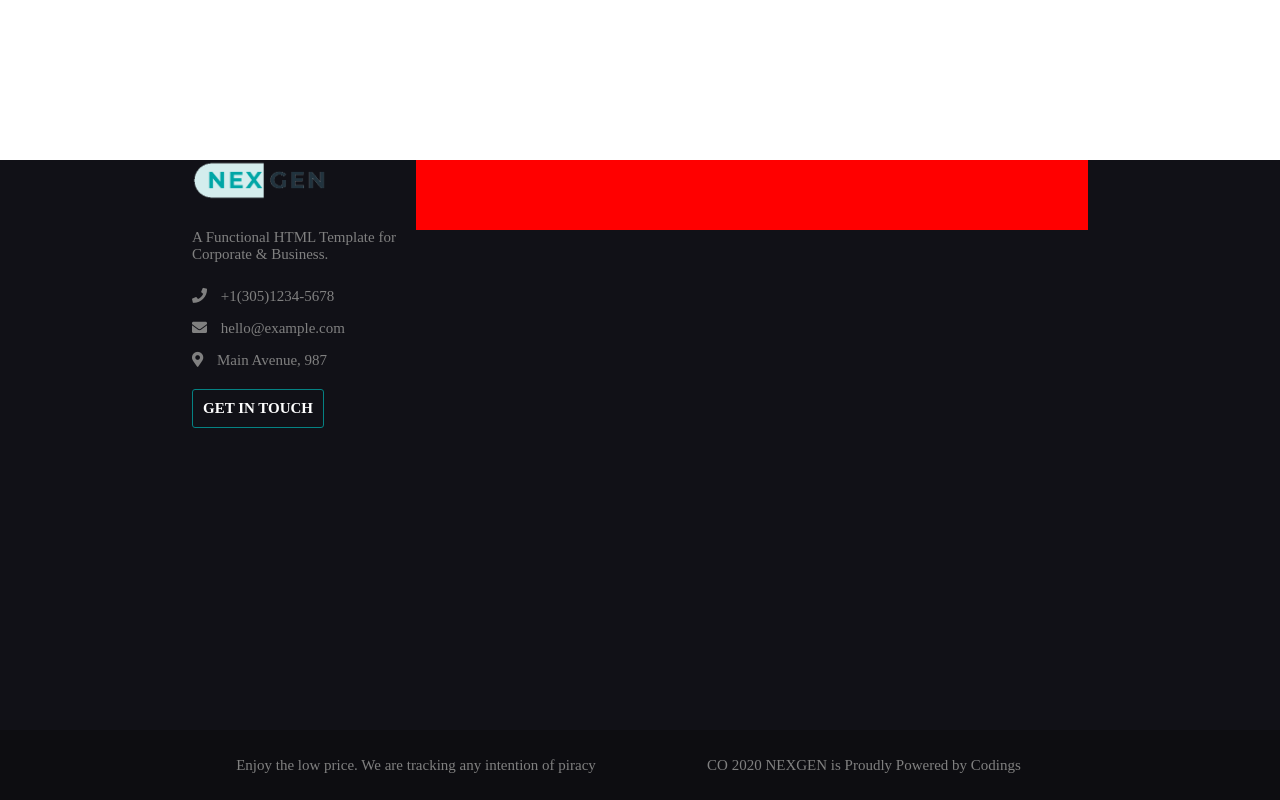
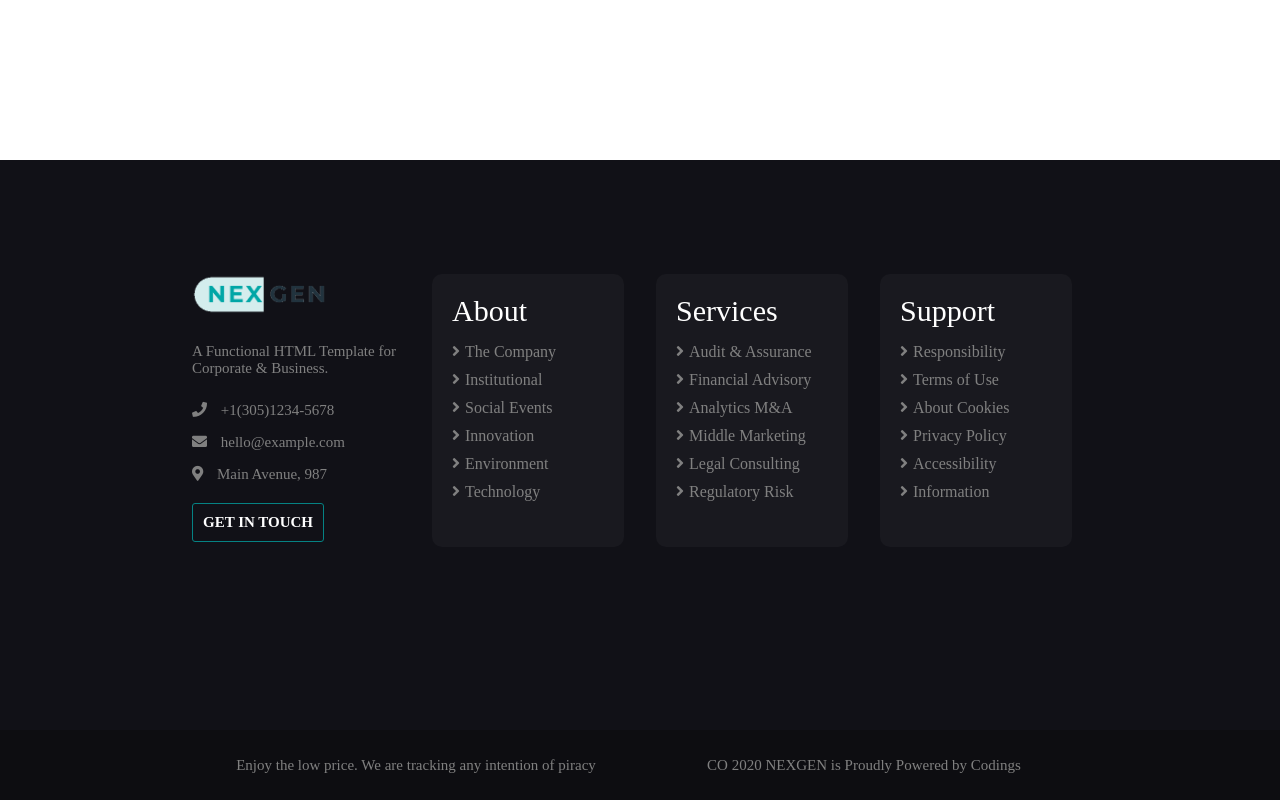
Before and after one commit to Marian-Ovidiu/proj-html-vuejs, a website: page index.html in a window 1280 px wide. Shown: the part 4840-5640 px from the top of the page. Drawn offline with nearby package versions, Linux system fonts and the light colour scheme.

Commit message:
Completato footer

```diff
--- a/index.html
+++ b/index.html
@@ -212,7 +212,10 @@
               <div class="footer-top-content-left-button">GET IN TOUCH</div>
             </div>
             <div class="footer-top-content-right">
-
+              <div class="footer-top-content-right-box" v-for="item in footer">
+                <div class="footer-top-content-right-box-title">{{item.name}}</div>
+                <div class="footer-top-content-right-box-nestedBox" v-for="element in item.content"><span><i class="fas fa-angle-right"></i></span>{{element}}</div>
+              </div>
             </div>
           </div>
         </div>
--- a/main.js
+++ b/main.js
@@ -53,6 +53,11 @@ var app = new Vue({
       {link: 'images/logo-2.png'},
       {link: 'images/logo-3.png'},
       {link: 'images/logo-4.png'}
+    ],
+    footer: [
+      {name: 'About', content: ['The Company', 'Institutional', 'Social Events', 'Innovation', 'Environment', 'Technology']},
+      {name: 'Services', content: ['Audit & Assurance', 'Financial Advisory', 'Analytics M&A', 'Middle Marketing', 'Legal Consulting', 'Regulatory Risk']},
+      {name: 'Support', content: ['Responsibility', 'Terms of Use', 'About Cookies', 'Privacy Policy', 'Accessibility', 'Information']}
     ]
   },
   methods: {
--- a/src/app.scss
+++ b/src/app.scss
@@ -464,7 +464,7 @@
     position: relative;
     &-content {
       position: absolute;
-      top: 20%;
+      top: 15%;
       left: 15%;
       width: 70%;
       display: flex;
@@ -574,7 +574,11 @@
     }
     &-top {
       width: 100%;
+      position: relative;
       &-content {
+        position: absolute;
+        top: 20%;
+        left: 15%;
         margin: auto;
         width: 70%;
         color: gray;
@@ -610,8 +614,26 @@
         }
         &-right {
           width: 75%;
-          height: 70px;
-          background-color: red;
+          display: flex;
+          justify-content: space-around;
+          &-box {
+            background-color:  #19191f;
+            border-radius: 10px;
+            padding: 20px;
+            width: calc(100% / 3.5);
+            &-title {
+              margin-bottom: 15px;
+              font-size: 30px;
+              color: white;
+              font-weight: white;
+            }
+            &-nestedBox {
+              margin: 10px 0;
+              span {
+                margin-right: 5px;
+              }
+            }
+          }
         }
       }
     }
```
Also changed, not shown: dist/app.css.
